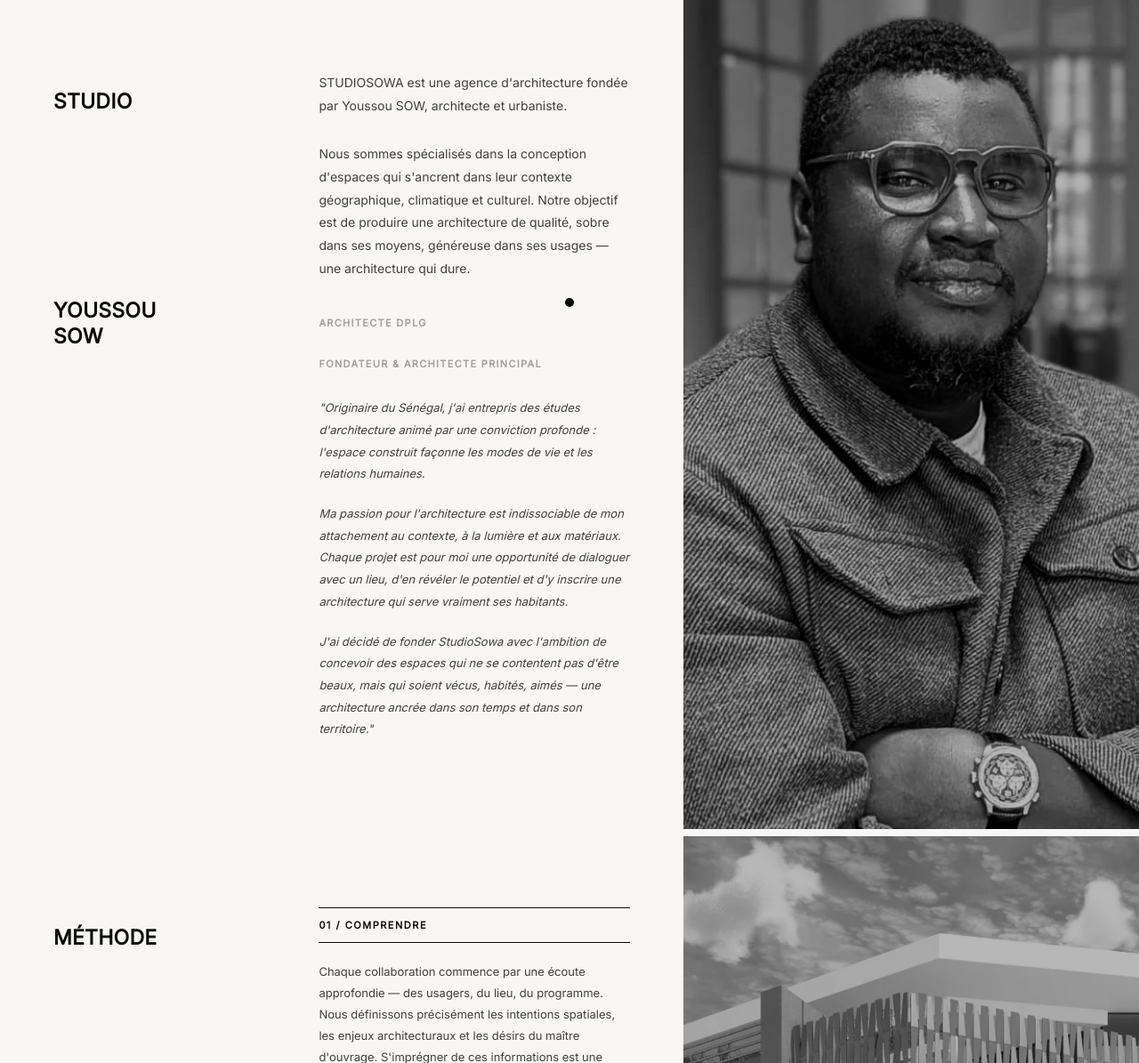
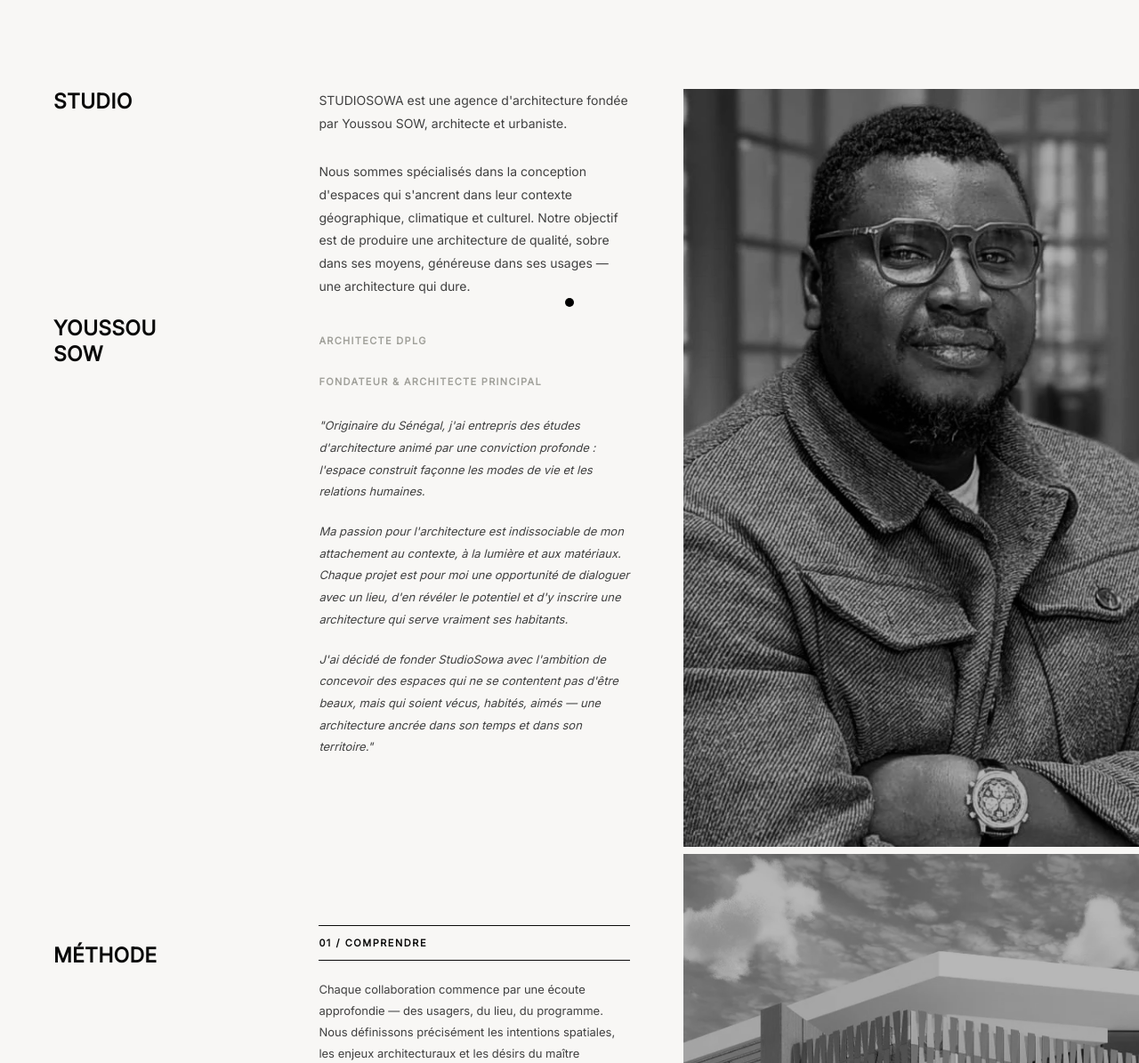
Before and after one commit to pacadiit/studiosowa, a Flask app: page / in a window 1280 px wide. Shown: the part 60-1255 px from the top of the page at 89% size. Run offline with Flask 3, Linux system fonts and the light colour scheme; data comes from the database, SQL or seed files in the repository.

Commit message:
fix: alignement haut des 3 colonnes page studio

```diff
--- a/static/css/main.css
+++ b/static/css/main.css
@@ -784,7 +784,7 @@ main#home {
 }
 
 .agence-hero-block .agence-row__title:nth-child(1) { grid-column: 1; grid-row: 1; }
-.agence-hero-block .agence-row__text--top          { grid-column: 2; grid-row: 1; padding-bottom: 20px; }
+.agence-hero-block .agence-row__text--top          { grid-column: 2; grid-row: 1; padding-top: calc(var(--nav-h) + 40px); padding-bottom: 20px; }
 .agence-hero-block .agence-row__title:nth-child(3) { grid-column: 1; grid-row: 2; padding-top: 0; }
 .agence-hero-block .agence-row__text--bottom       { grid-column: 2; grid-row: 2; padding-top: 20px; }
 
@@ -794,6 +794,15 @@ main#home {
   grid-row: 1 / 3;
   position: relative;
   min-height: 75vh;
+  padding-top: calc(var(--nav-h) + 40px);
+}
+
+.agence-hero-photo .agence-photo {
+  top: calc(var(--nav-h) + 40px);
+  bottom: 0;
+  left: 0;
+  right: 0;
+  position: absolute;
 }
 
 
```
